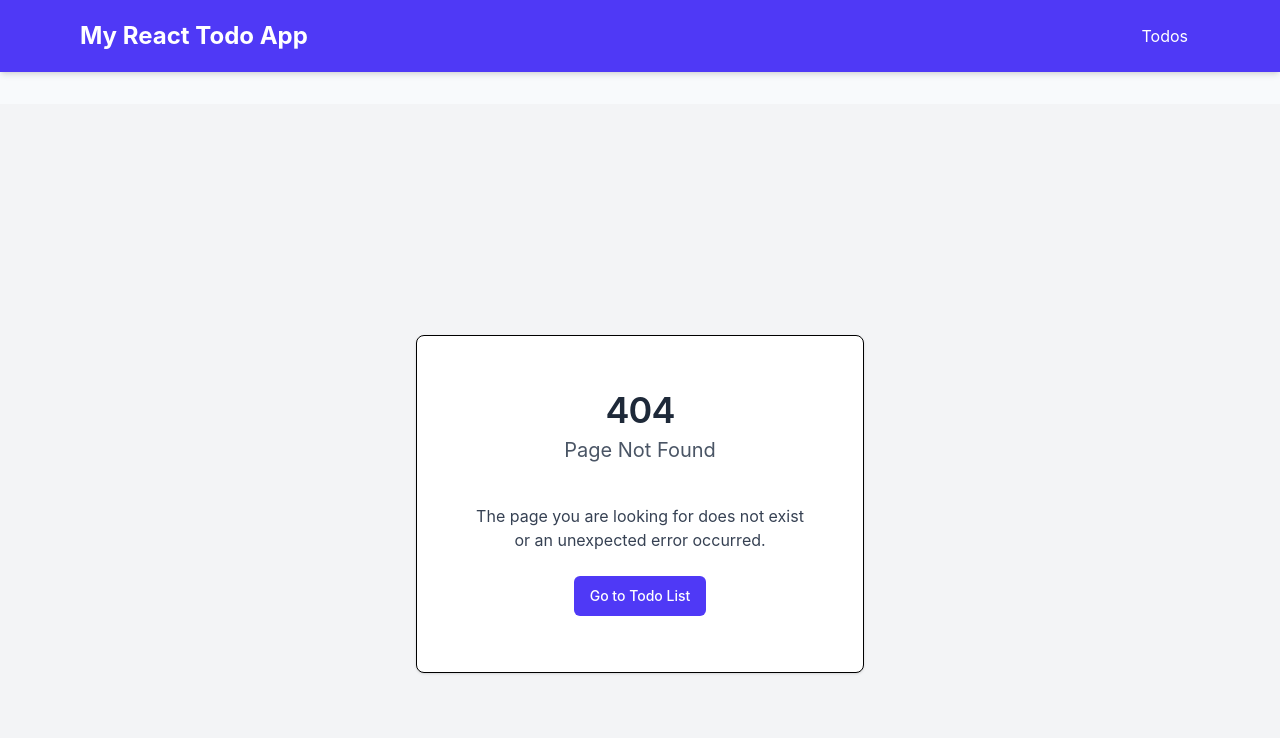
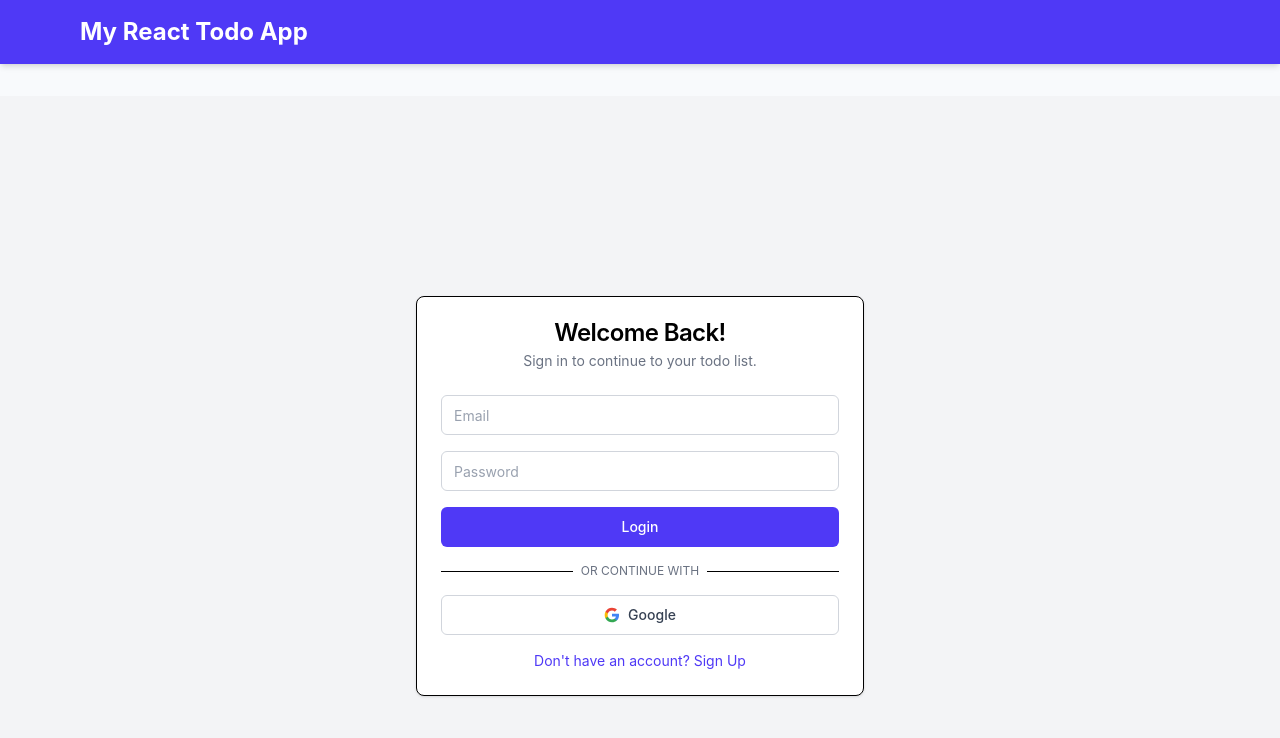
Before and after one commit to Jaymieblaze/my-todo-app, a React (Vite) app: page /login in a window 1280 px wide. Before the commit this address had no page. Shown: the top 738 px of the page. Built offline with nearby package versions, Linux system fonts and the light colour scheme; no server answers.

Commit message:
feat: implement authentication context and protected routes, add login functionality with Google Sign-In

```diff
--- a/src/App.tsx
+++ b/src/App.tsx
@@ -1,28 +1,30 @@
-import React, { useState, useCallback, createContext } from 'react';
-import { BrowserRouter, Routes, Route, Link, useNavigate, Navigate } from 'react-router-dom';
+import React, { useState } from 'react';
+import { BrowserRouter, Routes, Route, Link, Navigate } from 'react-router-dom';
+import { AuthProvider, useAuth } from './context/AuthContext';
+import { auth } from './firebase';
+import { signOut } from 'firebase/auth';
 
 // Components and pages
 import TodosPage from './pages/TodosPage';
 import TodoDetailPage from './pages/TodoDetailPage';
+import AuthPage from './pages/AuthPage';
 import ErrorBoundary from './components/ErrorBoundary';
 import NotFoundPage from './pages/NotFoundPage';
+import ProtectedRoute from './components/ProtectedRoute';
+import Button from './components/Button';
 
-// Define the context type
-interface AppContextType {
-  navigateTo: (path: string) => void;
+const AppContent = () => {
+  const [isMenuOpen, setIsMenuOpen] = useState(false);
+  const { user } = useAuth(); // Get user state from context
+
+  const handleLogout = async () => {
+    try {
+      await signOut(auth);
+    } catch (error) {
+      console.error("Failed to log out:", error);
     }
-
-export const AppContext = createContext<AppContextType | undefined>(undefined);
-
-const App = () => {
-  const navigate = useNavigate();
-  const [isMenuOpen, setIsMenuOpen] = useState(false);
-
-  const appProvidedContext: AppContextType = {
-    navigateTo: useCallback((path: string) => navigate(path), [navigate]),
   };
 
-  // Basic styling
   const appStyle: React.CSSProperties = {
     fontFamily: '"Inter", sans-serif',
     minHeight: '100vh',
@@ -31,59 +33,57 @@ const App = () => {
 
   return (
     <div className="antialiased" style={appStyle}>
-      {/* AppContext Provider */}
-      <AppContext.Provider value={appProvidedContext}>
+      {/* Header*/}
       <header className="bg-indigo-600 text-white shadow-md">
         <nav className="container mx-auto px-4 py-4 flex justify-between items-center max-w-6xl">
           <h1 className="text-2xl font-bold">
-              {/* React Router's Link component for navigation */}
-              <Link to="/todos" className="text-white hover:text-indigo-100 p-0 h-auto inline-flex items-center">
+            <Link to={user ? "/todos" : "/login"} className="text-white hover:text-indigo-100">
               My React Todo App
             </Link>
           </h1>
+          {user && (
+            <>
               <div className="sm:hidden">
-              <button
-                onClick={() => setIsMenuOpen(!isMenuOpen)}
-                className="p-2"
-                aria-label="Toggle menu"
-              >
+                <button onClick={() => setIsMenuOpen(!isMenuOpen)} className="p-2" aria-label="Toggle menu">
                   <svg className="w-6 h-6" fill="none" stroke="currentColor" viewBox="0 0 24 24">
                     <path strokeLinecap="round" strokeLinejoin="round" strokeWidth={2} d={isMenuOpen ? 'M6 18L18 6M6 6l12 12' : 'M4 6h16M4 12h16M4 18h16'} />
                   </svg>
                 </button>
               </div>
-            <ul className={`sm:flex sm:space-x-4 ${isMenuOpen ? 'block' : 'hidden'} sm:block absolute sm:static top-16 left-0 right-0 bg-indigo-600 sm:bg-transparent p-4 sm:p-0`}>
+              <ul className={`sm:flex items-center sm:space-x-4 ${isMenuOpen ? 'block' : 'hidden'} sm:block absolute sm:static top-16 left-0 right-0 bg-indigo-600 sm:bg-transparent p-4 sm:p-0`}>
+                <li className="text-sm hidden sm:block">
+                  {user.email}
+                </li>
                 <li>
-                <Link
-                  to="/todos"
-                  className="block text-white hover:text-indigo-100 px-4 py-2 sm:px-3 sm:py-2 rounded-md"
-                  onClick={() => setIsMenuOpen(false)}
-                >
-                  Todos
-                </Link>
+                  <Button variant="secondary" size="sm" onClick={handleLogout}>Logout</Button>
                 </li>
               </ul>
+            </>
+          )}
         </nav>
       </header>
-
       <main className="py-8">
         <ErrorBoundary showDetails={true}>
+          {/* New routing logic with protected routes */}
           <Routes>
+            <Route path="/login" element={<AuthPage />} />
+            <Route path="/todos" element={<ProtectedRoute><TodosPage /></ProtectedRoute>} />
+            <Route path="/todos/:todoId" element={<ProtectedRoute><TodoDetailPage /></ProtectedRoute>} />
             <Route path="/" element={<Navigate to="/todos" replace />} />
-              <Route path="/todos" element={<TodosPage />} />
-              <Route path="/todos/:todoId" element={<TodoDetailPage />} />
             <Route path="*" element={<NotFoundPage />} />
           </Routes>
         </ErrorBoundary>
       </main>
-      </AppContext.Provider>
     </div>
   );
 };
 
+// The main AppWrapper that includes the AuthProvider
 const AppWrapper = () => (
   <BrowserRouter>
-    <App />
+    <AuthProvider>
+      <AppContent />
+    </AuthProvider>
   </BrowserRouter>
 );
 
--- /dev/null
+++ b/src/components/ProtectedRoute.tsx
@@ -0,0 +1,26 @@
+import React from 'react';
+import { Navigate } from 'react-router-dom';
+import { useAuth } from '../context/AuthContext';
+
+interface ProtectedRouteProps {
+  children: React.ReactElement;
+}
+
+const ProtectedRoute = ({ children }: ProtectedRouteProps) => {
+  const { user, loading } = useAuth();
+
+  // Don't render anything while loading authentication status
+  if (loading) {
+    return null;
+  }
+
+  if (!user) {
+    // If user is not logged in, redirect them to the login page
+    return <Navigate to="/login" replace />;
+  }
+
+  // If user is logged in, render the children components (the protected page)
+  return children;
+};
+
+export default ProtectedRoute;
--- /dev/null
+++ b/src/context/AuthContext.tsx
@@ -0,0 +1,56 @@
+import React, { createContext, useContext, useState, useEffect, ReactNode } from 'react';
+import { onAuthStateChanged, User } from 'firebase/auth';
+import { auth } from '../firebase';
+import { LoaderSpin } from '../components/Icons';
+
+// Define the shape of the context's value
+interface AuthContextType {
+  user: User | null;
+  loading: boolean;
+}
+
+// Create the context with an initial undefined value
+const AuthContext = createContext<AuthContextType | undefined>(undefined);
+
+// Create the provider component
+export const AuthProvider = ({ children }: { children: ReactNode }) => {
+  const [user, setUser] = useState<User | null>(null);
+  const [loading, setLoading] = useState(true);
+
+  useEffect(() => {
+    // onAuthStateChanged returns an unsubscribe function
+    const unsubscribe = onAuthStateChanged(auth, (currentUser) => {
+      setUser(currentUser);
+      setLoading(false);
+    });
+
+    // Cleanup subscription on unmount
+    return () => unsubscribe();
+  }, []);
+
+  const value = { user, loading };
+
+  // Show a loading spinner while checking for user state
+  if (loading) {
+    return (
+      <div className="flex justify-center items-center h-screen">
+        <LoaderSpin className="h-12 w-12 text-indigo-600" />
+      </div>
+    );
+  }
+
+  return (
+    <AuthContext.Provider value={value}>
+      {children}
+    </AuthContext.Provider>
+  );
+};
+
+// Create a custom hook to use the auth context
+export const useAuth = () => {
+  const context = useContext(AuthContext);
+  if (context === undefined) {
+    throw new Error('useAuth must be used within an AuthProvider');
+  }
+  return context;
+};
--- a/src/firebase.ts
+++ b/src/firebase.ts
@@ -1,8 +1,6 @@
 import { initializeApp } from "firebase/app";
 import { getAuth } from "firebase/auth";
 
-// TODO: Add your own Firebase configuration from your Firebase project settings
-// IMPORTANT: Replace this with the firebaseConfig object you copied from the Firebase console
 const firebaseConfig = {
   apiKey: "AIzaSyAhhEtueD44Y1npjPtJ3_3nDTbyMnLvf9Y",
   authDomain: "mytodoapp-f521e.firebaseapp.com",
--- /dev/null
+++ b/src/pages/AuthPage.tsx
@@ -0,0 +1,132 @@
+import React, { useState } from 'react';
+import { useNavigate } from 'react-router-dom';
+import {
+  createUserWithEmailAndPassword,
+  signInWithEmailAndPassword,
+  signInWithPopup, // Import for Google Sign-In
+  GoogleAuthProvider, // Import for Google Sign-In
+  AuthError,
+} from 'firebase/auth';
+import { auth } from '../firebase';
+import { Card, CardHeader, CardTitle, CardDescription, CardContent } from '../components/Card';
+import Button from '../components/Button';
+import Input from '../components/Input';
+import { LoaderSpin } from '../components/Icons';
+
+// Simple Google Icon SVG
+const GoogleIcon = () => (
+  <svg className="mr-2 h-4 w-4" viewBox="0 0 24 24">
+    <path fill="#4285F4" d="M22.56 12.25c0-.78-.07-1.53-.2-2.25H12v4.26h5.92c-.26 1.37-1.04 2.53-2.21 3.31v2.77h3.57c2.08-1.92 3.28-4.74 3.28-8.09z" />
+    <path fill="#34A853" d="M12 23c2.97 0 5.46-.98 7.28-2.66l-3.57-2.77c-.98.66-2.23 1.06-3.71 1.06-2.86 0-5.29-1.93-6.16-4.53H2.18v2.84C3.99 20.53 7.7 23 12 23z" />
+    <path fill="#FBBC05" d="M5.84 14.09c-.22-.66-.35-1.36-.35-2.09s.13-1.43.35-2.09V7.07H2.18C1.43 8.55 1 10.22 1 12s.43 3.45 1.18 4.93l3.66-2.84z" />
+    <path fill="#EA4335" d="M12 5.38c1.62 0 3.06.56 4.21 1.64l3.15-3.15C17.45 2.09 14.97 1 12 1 7.7 1 3.99 3.47 2.18 7.07l3.66 2.84c.87-2.6 3.3-4.53 6.16-4.53z" />
+  </svg>
+);
+
+
+const AuthPage = () => {
+  const [isLogin, setIsLogin] = useState(true);
+  const [email, setEmail] = useState('');
+  const [password, setPassword] = useState('');
+  const [error, setError] = useState<string | null>(null);
+  const [loading, setLoading] = useState(false);
+  const navigate = useNavigate();
+
+  const handleEmailSubmit = async (e: React.FormEvent) => {
+    e.preventDefault();
+    setLoading(true);
+    setError(null);
+
+    try {
+      if (isLogin) {
+        await signInWithEmailAndPassword(auth, email, password);
+      } else {
+        await createUserWithEmailAndPassword(auth, email, password);
+      }
+      navigate('/todos');
+    } catch (err) {
+      const authError = err as AuthError;
+      setError(authError.message);
+    } finally {
+      setLoading(false);
+    }
+  };
+
+  // ## New handler for Google Sign-In
+  const handleGoogleSignIn = async () => {
+    setLoading(true);
+    setError(null);
+    try {
+      const provider = new GoogleAuthProvider();
+      await signInWithPopup(auth, provider);
+      navigate('/todos');
+    } catch (err) {
+      const authError = err as AuthError;
+      setError(authError.message);
+    } finally {
+      setLoading(false);
+    }
+  };
+
+
+  return (
+    <div className="flex items-center justify-center min-h-screen bg-gray-100">
+      <Card className="max-w-md w-full">
+        <CardHeader className="text-center">
+          <CardTitle className="text-2xl">{isLogin ? 'Welcome Back!' : 'Create an Account'}</CardTitle>
+          <CardDescription>
+            {isLogin ? 'Sign in to continue to your todo list.' : 'Enter your details to get started.'}
+          </CardDescription>
+        </CardHeader>
+        <CardContent>
+          <form onSubmit={handleEmailSubmit} className="space-y-4">
+            <Input
+              type="email"
+              placeholder="Email"
+              value={email}
+              onChange={(e) => setEmail(e.target.value)}
+              required
+              disabled={loading}
+            />
+            <Input
+              type="password"
+              placeholder="Password"
+              value={password}
+              onChange={(e) => setPassword(e.target.value)}
+              required
+              disabled={loading}
+            />
+            {error && <p className="text-red-500 text-sm text-center">{error}</p>}
+            <Button type="submit" className="w-full" disabled={loading}>
+              {loading && <LoaderSpin className="mr-2" />}
+              {isLogin ? 'Login' : 'Sign Up'}
+            </Button>
+          </form>
+
+          {/* ## Divider and Google Sign-In Button */}
+          <div className="relative my-4">
+            <div className="absolute inset-0 flex items-center">
+              <span className="w-full border-t" />
+            </div>
+            <div className="relative flex justify-center text-xs uppercase">
+              <span className="bg-white px-2 text-gray-500">Or continue with</span>
+            </div>
+          </div>
+
+          <Button variant="outline" className="w-full" onClick={handleGoogleSignIn} disabled={loading}>
+            {loading ? <LoaderSpin className="mr-2" /> : <GoogleIcon />}
+            Google
+          </Button>
+
+          <div className="mt-4 text-center text-sm">
+            <button onClick={() => setIsLogin(!isLogin)} className="text-indigo-600 hover:underline" disabled={loading}>
+              {isLogin ? "Don't have an account? Sign Up" : 'Already have an account? Login'}
+            </button>
+          </div>
+        </CardContent>
+      </Card>
+    </div>
+  );
+};
+
+export default AuthPage;
```
Lines whose indentation alone changed are shown as unchanged.
